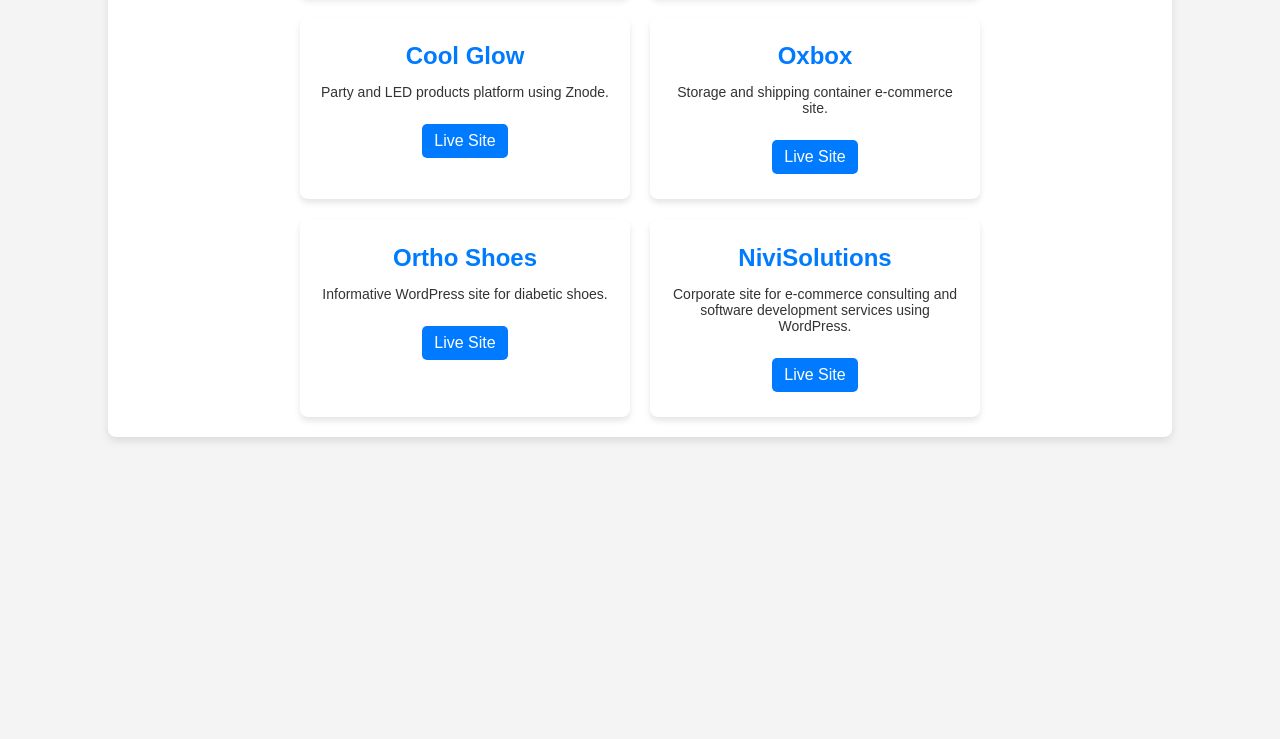
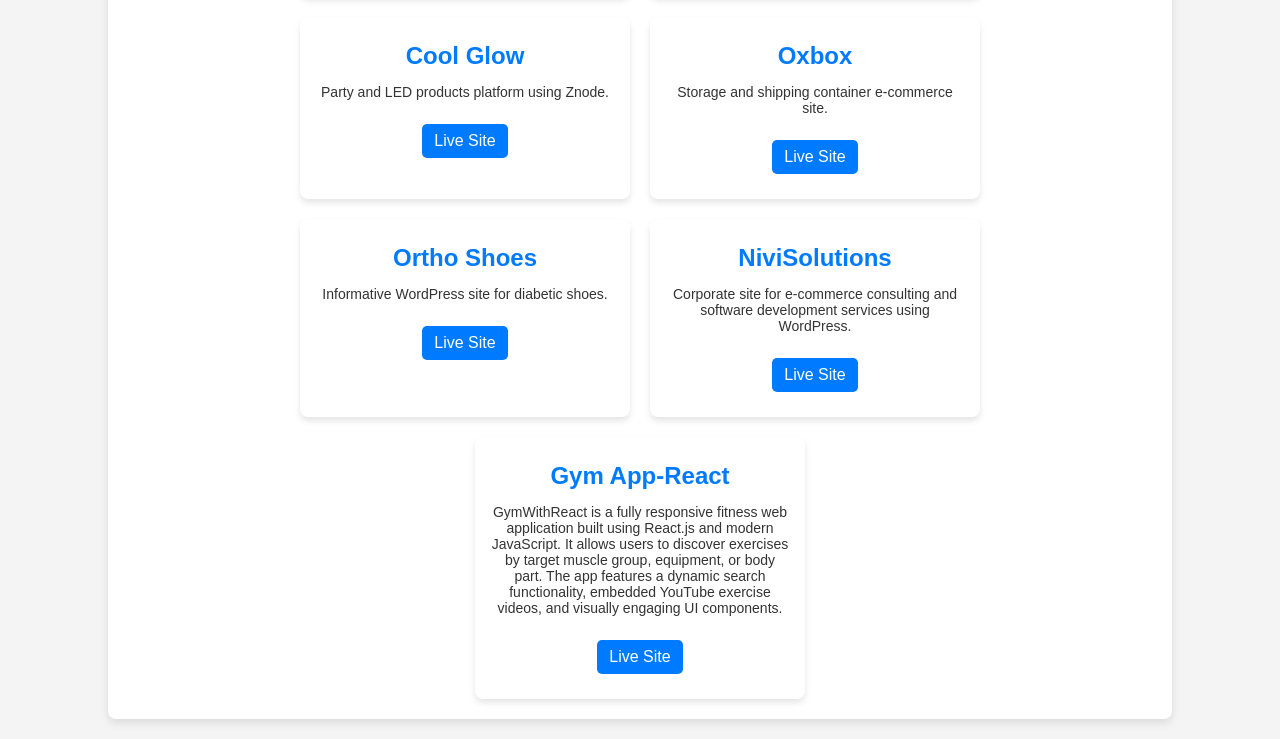
Before and after one commit to AnjaliVijaySirsam/portfolio, a plain HTML site: page index.html in a window 1280 px wide. Shown: the part 395-1134 px from the top of the page. Before the commit the page ends 852 px from the top, so only its background shows below. Drawn offline with Linux system fonts and the light colour scheme.

Commit message:
Update index.html

```diff
--- a/index.html
+++ b/index.html
@@ -43,6 +43,12 @@
                 <p>Corporate site for e-commerce consulting and software development services using WordPress.</p>
                 <a href="https://www.nivisolutions.com/" target="_blank">Live Site</a>
             </div>
+              <div class="project">
+                <h2>Gym App-React </h2>
+                <p>GymWithReact is a fully responsive fitness web application built using React.js and modern JavaScript. It allows users to discover exercises by target muscle group, equipment, or body part. The app features a dynamic search functionality, embedded YouTube exercise videos, and visually engaging UI components.</p>
+                <a href="https://anjalivijaysirsam.github.io/GymWithReact/" target="_blank">Live Site</a>
+            </div>
+
         </div>
     </div>
 </body>
```
